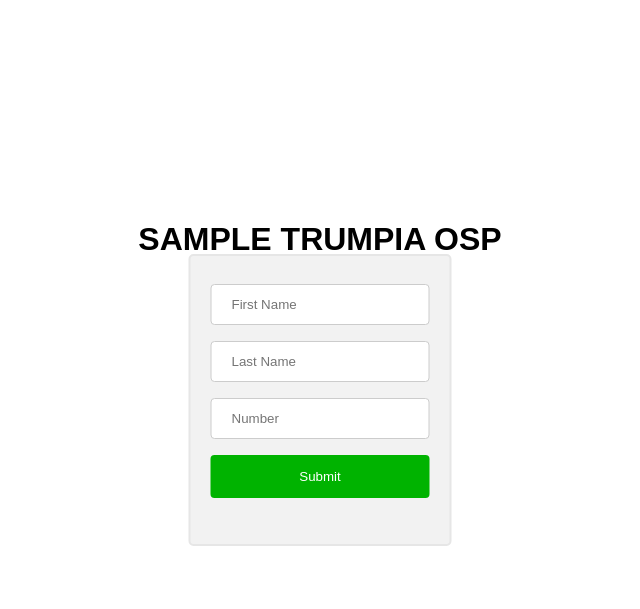
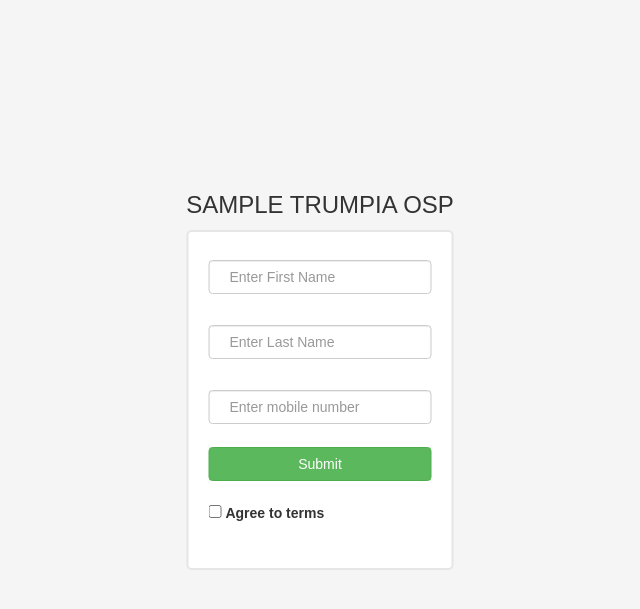
Before and after one commit to ro-inzu/trumpiaOSP, a Flask app: page / in a window 1280 px wide. Shown: the top 609 px of the page, without its empty margins (320-960 px from the left). Run offline with Flask 2, Linux system fonts and the light colour scheme; parts of the project's set-up code (start-up, migrations or seed data) failed here and were passed over; some libraries are stand-ins or nearby versions.

Commit message:
updated form for bootstrap 4

```diff
--- a/static/style.css
+++ b/static/style.css
@@ -1,6 +1,6 @@
 div.container1 {
   border-radius: 5px;
-  background-color: #f2f2f2;
+  background-color: #FFFFFF;
   padding: 20px;
   margin: 0;
   position: absolute;
@@ -14,20 +14,11 @@
   font-family: Arial;
 }
 div.container2{
+    border-radius: 5px;
     padding: 20px;
     margin: 0;
     position: absolute;
-	top: 30%;
-	left: 50%;
-	margin-right: -50%;
-	transform: translate(-50%, -50%);
-    font-family: Arial;
-}
-div.container3{
-	padding: 20px;
-	margin: 0;
-	position: absolute;
-	top: 10%;
+    top: 25%;
     left: 50%;
     margin-right: -50%;
     transform: translate(-50%, -50%);
@@ -42,7 +33,9 @@
   border-radius: 4px;
   box-sizing: border-box;
 }
-
+.button-color{
+background-color:#00b300;
+}
 input[type=submit] {
   width: 100%;
   background-color: #00b300;
--- a/templates/index.html
+++ b/templates/index.html
@@ -5,6 +5,9 @@
 	<meta charset="UTF-8">
 	<meta name="viewport" content="width=device-width, initial-scale=1">
     <link rel="stylesheet" type="text/css" href="/static/style.css">
+	<link rel="stylesheet" href="https://maxcdn.bootstrapcdn.com/bootstrap/3.4.1/css/bootstrap.min.css">
+	<script src="https://ajax.googleapis.com/ajax/libs/jquery/3.4.1/jquery.min.js"></script>
+	<script src="https://maxcdn.bootstrapcdn.com/bootstrap/3.4.1/js/bootstrap.min.js"></script>
 	<script type= "text/javascript">
 		function response() {
 			var results = '{{results}}';
@@ -21,26 +24,34 @@
 		}
 	</script>
 </head>
-<body onload = "response();" >
+
+<body style = "background-color:WhiteSmoke"; onload = "response();" >
 	<div class = "container2">
-		<h1>
+		<h3>
 			SAMPLE TRUMPIA OSP
-		</h1>
+		</h3>
 	</div>
 	<div class = "container1">
-		<form method = "POST">
-			<div>
-				<input type="text" name="firstname" placeholder="First Name">
-			</div>
-			<div>
-				<input type="text" name="lastname" placeholder="Last Name">
-			</div>
-			<div>
-				<input type="text" name="mobile_number" placeholder="Number">
-			</div>
-			<div>
-				<input type="submit" value="Submit">
-			</div>
+		<form  method = "POST">
+		  <div class="form-group">
+			<input
+			type="text" class="form-control" id="first_name" placeholder="Enter First Name" name="firstname">
+		  </div>
+		  <div class="form-group">
+			<input type="text" class="form-control" id="last_name" placeholder="Enter Last Name" name="lastname">
+		  </div>
+		  <div class="form-group">
+			<input type="text" class="form-control" id="pwd" placeholder="Enter mobile number" name="mobile_number" required>
+		  </div>
+		  <div>
+			   <button type="submit" class="btn btn-success btn-primary btn-block">Submit
+			   </button>
+		  </div>
+		  <br>
+		  <div class="custom-control custom-checkbox mb-3">
+			   <input type="checkbox" class="custom-control-input" id="customControlValidation1" required>
+			   <label class="custom-control-label" for="customControlValidation1"> Agree to terms</label>
+ 	   		</div>
 		</form>
 		<br>
 	</div>
```
Also changed, not shown: README.md, 7 other files. Lines whose indentation alone changed are shown as unchanged.
